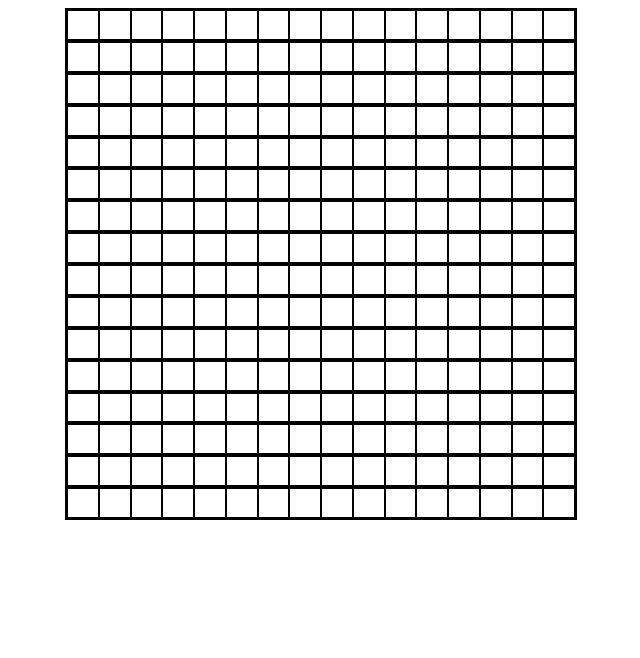
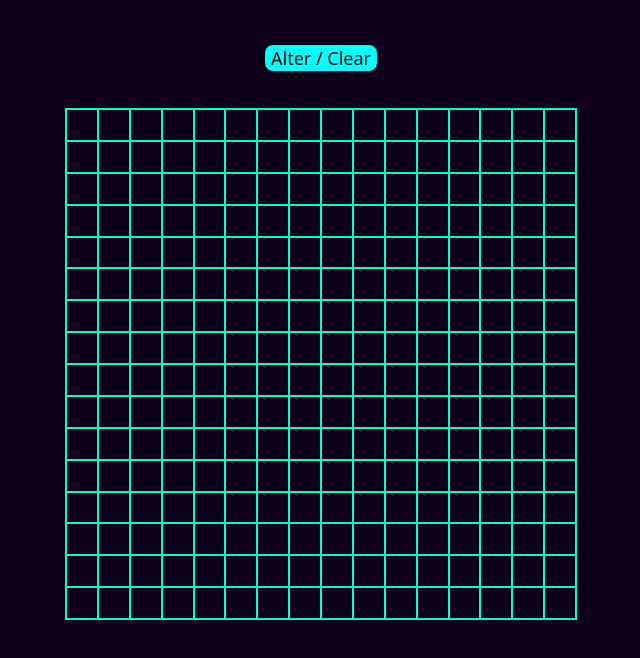
Before and after one commit to lubong/odin-etch-a-sketch, a plain HTML site: page index.html in a window 1280 px wide. Shown: the whole page, without its empty margins (319-959 px from the left). Drawn offline with Linux system fonts and the light colour scheme.

Commit message:
Add prompt for user to change grid size, max 100
Restrict to max 100 grid size for performance issues

```diff
--- a/index.html
+++ b/index.html
@@ -7,6 +7,7 @@
     <title>Etch a Sketch</title>
 </head>
 <body>
+    <button id="alterGridBtn"> Alter / Clear</button>
     <div id="sketchbox"></div>
     <script src="index.js"></script>
 </body>
--- a/index.js
+++ b/index.js
@@ -2,18 +2,20 @@ const sketchbox = document.querySelector("#sketchbox");
 
 const GRID_LEN  = 16;
 
-(()=>{
-    for (let i = 0; i < GRID_LEN; i++){
+function createGrid(len){
+    sketchbox.textContent = "";
+    for (let i = 0; i < len; i++){
         const row = document.createElement('div');
         row.classList.add("row");
-        for (let i = 0; i < GRID_LEN; i++){
+        for (let i = 0; i < len; i++){
             const col = document.createElement('div');
             col.classList.add("col");
             row.appendChild(col);
         }
         sketchbox.appendChild(row);
     }
-})();
+};
+createGrid(GRID_LEN);
 
 sketchbox.addEventListener("mouseover", (event)=>{
     const target = event.target;
@@ -22,3 +24,12 @@ sketchbox.addEventListener("mouseover", (event)=>{
     }
     target.style.background = "blue";
 })
+
+const alterGridBtn = document.querySelector("#alterGridBtn");
+alterGridBtn.addEventListener("click", ()=>{
+    let userLen;
+    do {
+        userLen = prompt("Enter Sketchbox size (max 100): ");
+    } while (userLen > 100);
+    createGrid(userLen);
+})
--- a/styles.css
+++ b/styles.css
@@ -1,9 +1,15 @@
 * {
     box-sizing: border-box;
+    font-family: system-ui, -apple-system, BlinkMacSystemFont, 'Segoe UI', Roboto, Oxygen, Ubuntu, Cantarell, 'Open Sans', 'Helvetica Neue', sans-serif;
 }
 
-div {
-    border: 1px solid #000000;
+body {
+    text-align: center;
+    background-color: rgb(15, 1, 27);
+}
+
+#sketchbox, .col {
+    border: 0.07em solid rgb(0, 255, 195);
 }
 
 #sketchbox{
@@ -25,5 +31,13 @@ div {
 }
 
 .col:hover{
-    border-color: red;
+    border-color: rgb(255, 0, 76);
 }
+
+#alterGridBtn {
+    font-size: large;
+    background-color: aqua;
+    border: 0.05em solid black;
+    border-radius: 0.5em;
+    margin: 2em;
+}
```
